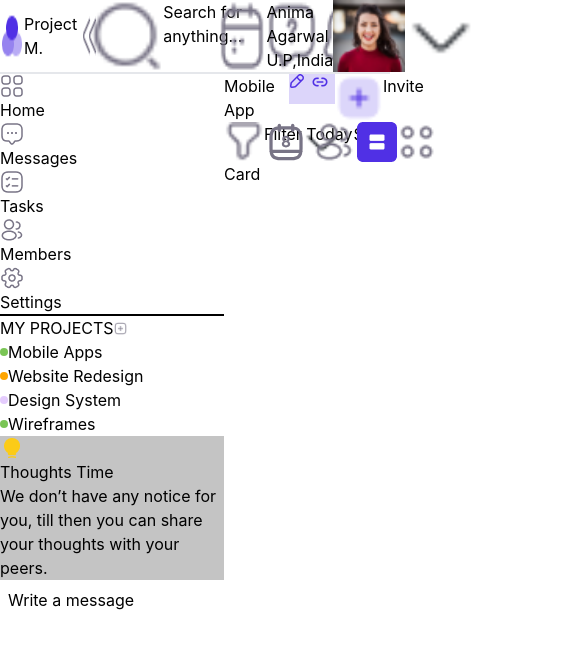
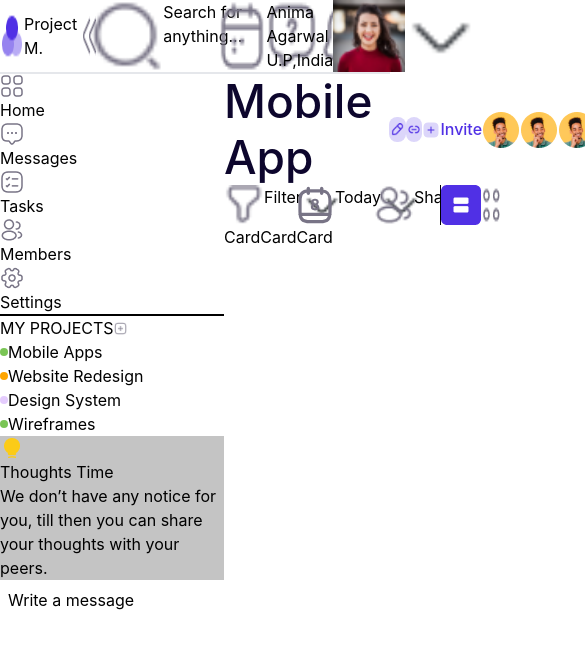
Before and after one commit to abtyagi15/mercor, a React (Create React App) app: page /mobile-apps in a window 390 px wide. Shown: the top 648 px of the page, 585 px wide, since content can reach past the window. Built offline with nearby package versions, Linux system fonts and the light colour scheme.

Commit message:
This component contains cards related to the mobile app

```diff
--- a/src/pages/otherPages/MobileApp.js
+++ b/src/pages/otherPages/MobileApp.js
@@ -9,30 +9,35 @@ import CalendarIcon from "../../assests/calendar.svg";
 import ProfileShare from "../../assests/profile-2user.png";
 import View from "../../assests/view.png";
 import SmallView from "../../assests/small-view.png";
+import Data from "../../Data";
 import Card from "../../components/Card";
 
 
 const MobileApp = () => {
+    const cards = Data.cards;
   return (
     <div>
-      <div className="flex">
-        <div className="flex">
-          <span>Mobile App</span>
-          <span className="w-[30px] h-[30px] bg-[#5030E5] bg-opacity-20">
-            <img src={RenameTitleIcon} alt="title rename button" />
+      <div className="flex items-center justify-between">
+        <div className="flex items-center">
+          <span className="text-[46px] leading-[55.67px] font-medium text-[#0D062D]">Mobile App</span>
+          <span className="w-[25px] h-[25px] bg-[#5030E5] bg-opacity-20 flex items-center justify-center rounded-lg">
+            <img src={RenameTitleIcon} alt="title rename button" className="w-[12.51px] h-[12.51px]" />
           </span>
-          <span className="w-[30px] h-[30px] bg-[#5030E5] bg-opacity-20">
-            <img src={LinkCopyIcon} alt="button for copying" />
+          <span className="w-[25px] h-[25px] bg-[#5030E5] bg-opacity-20 rounded-lg flex items-center justify-center" >
+            <img src={LinkCopyIcon} alt="button for copying"  className="w-[12.51px] h-[12.51px]"/>
           </span>
         </div>
-        <div className="flex">
-          <img src={AddInviteBtn} alt="Add invite button" />
-          <p>Invite</p>
+        <div className="flex items-center">
+          <img src={AddInviteBtn} alt="Add invite button" className="w-[18px] h-[18px]" />
+          <p className="text-[16px] font-medium leading-[19.36px] text-[#5030E5]" >Invite</p>
           <div className="flex">
             <img src={Users} alt="active user" />
             <img src={Users} alt="active user" />
             <img src={Users} alt="active user" />
             <img src={Users} alt="active user" />
+            <div className="rounded-full text-[15px] leading-[18.15px]  font-medium text-[#D25B68] w-[38px] h-[38px] border-box border
+                             border-[#FFFFFF] bg-[#F4D7DA] flex items-center justify-center"
+            >+2</div>
           </div>
         </div>
       </div>
@@ -60,7 +65,11 @@ const MobileApp = () => {
         </div>
       </div>
       <div className="cards">
-        <Card/>
+      <div className="flex">
+        {cards.map((cards)=>(
+            <Card cards={cards} />
+        ))}
+      </div>
       </div>
     </div>
   );
```
